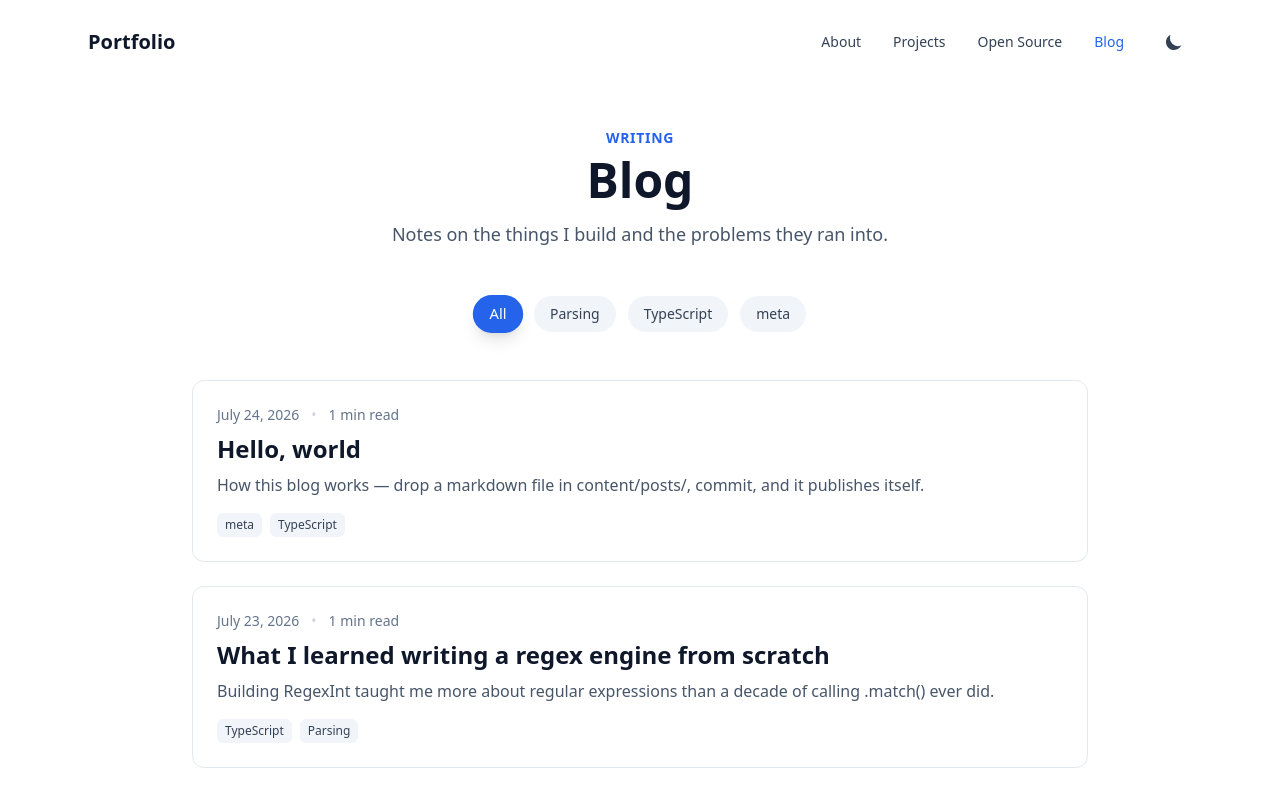
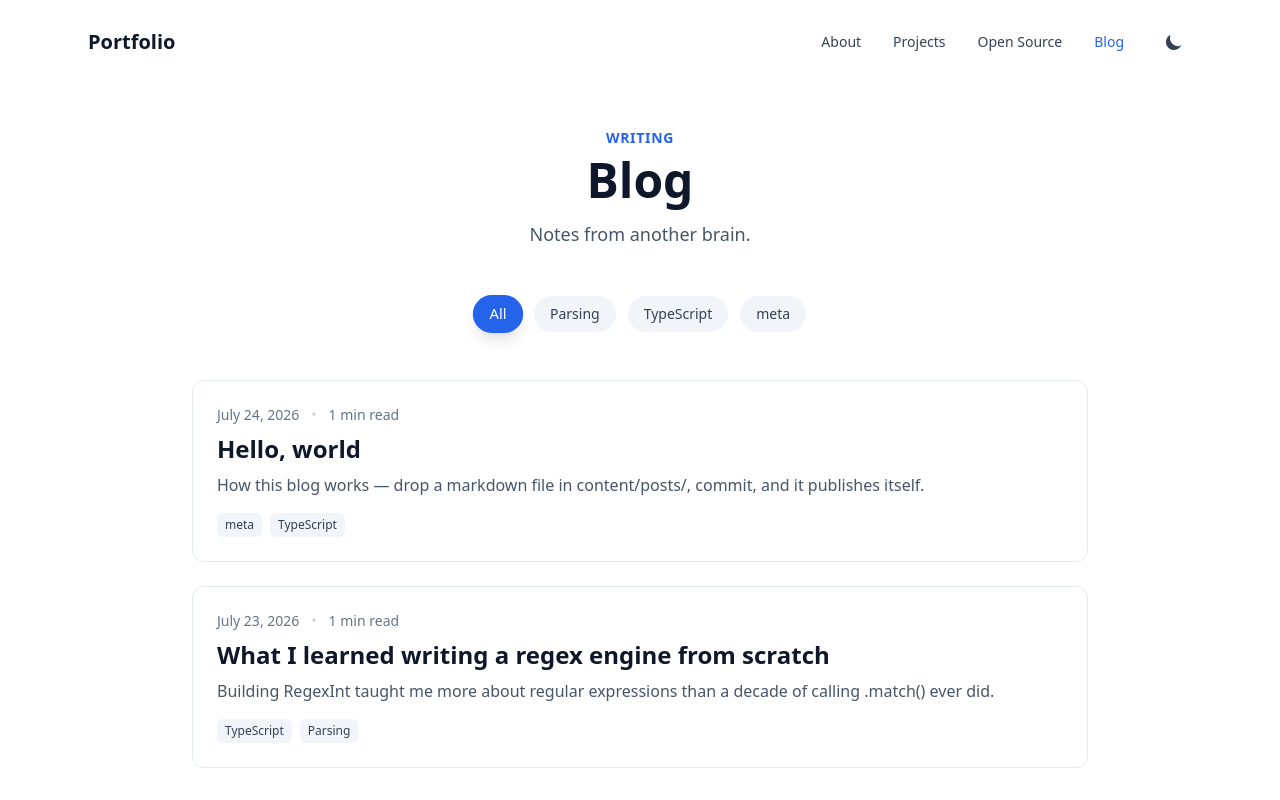
Before and after one commit to Forworddash/portfolio, a React (Vite) app: page /blog in a window 1280 px wide. Shown: the top 800 px of the page. Built offline with nearby package versions, Linux system fonts and the light colour scheme.

Commit message:
[UPD] updated blog description to be less stuckup

```diff
--- a/src/components/Blog.tsx
+++ b/src/components/Blog.tsx
@@ -21,7 +21,7 @@ export default function Blog() {
             Blog
           </h3>
           <p className="text-lg text-slate-600 dark:text-slate-300 max-w-2xl mx-auto">
-            Notes on the things I build and the problems they ran into.
+            Notes from another brain.
           </p>
         </div>
 
```
